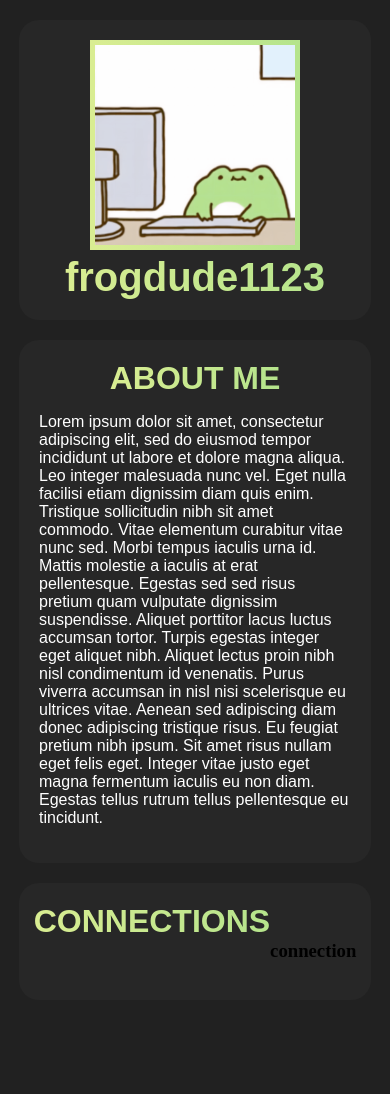
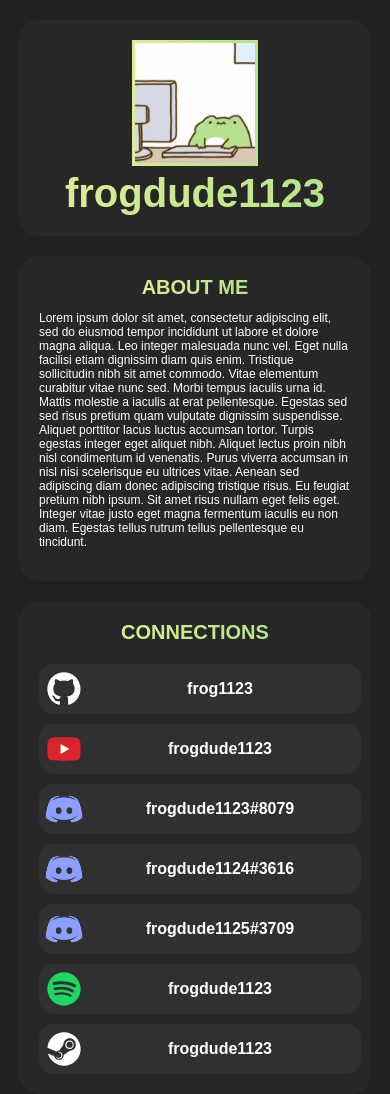
Before and after one commit to frog1123/profile-page, a website: page pages/home/index.html in a window 390 px wide. Before the commit the page ends 1000 px from the top, so only its background shows below. Drawn offline with Linux system fonts and the light colour scheme.

Commit message:
add styling and mediaqueries

```diff
--- a/pages/home/index.html
+++ b/pages/home/index.html
@@ -7,6 +7,8 @@
   <meta name="viewport" content="width=device-width, initial-scale=1.0">
   <title>frogdude1123</title>
   <link rel="stylesheet" href="./styles.css">
+  <link rel="stylesheet" href="./mq.css">
+  <script src="./index.js" async></script>
 </head>
 
 <body>
@@ -18,7 +20,7 @@
   </div>
   <div class="container">
     <div id="about-me-text-container">
-      <h2 class="title-text"><span class="gradient-text">ABOUT ME</span></h1>
+      <h2 class="title-text"><span class="gradient-text">ABOUT ME</span></h2>
       <p>
         Lorem ipsum dolor sit amet, consectetur adipiscing elit, sed do eiusmod tempor incididunt ut labore et dolore
         magna aliqua. Leo integer malesuada nunc vel. Eget nulla facilisi etiam dignissim diam quis enim. Tristique
@@ -36,11 +38,38 @@
       </p>
     </div>
   </div>
-  <div class="container">
-    <h2 class="title-text"><span class="gradient-text title-text">CONNECTIONS</span></h1>
+  <div id="connections-container-container" class="container">
+    <h2 class="title-text"><span class="gradient-text title-text">CONNECTIONS</span></h2>
+    <div id="connections-container">
+      <div id="_github" class="connection-container linked-social">
+        <img src='./assets/svg/github_icon.svg' />
+        <h3>frog1123</h3>
+      </div>
+      <div id="_youtube" class="connection-container linked-social">
+        <img src='./assets/svg/youtube_icon.svg' />
+        <h3>frogdude1123</h3>
+      </div>
       <div class="connection-container">
-        <img />
-        <h3>connection</h3>
+        <img src='./assets/images/discord_icon.png' />
+        <h3>frogdude1123#8079
+        </h3>
+      </div>
+      <div class="connection-container">
+        <img src='./assets/images/discord_icon.png' />
+        <h3>frogdude1124#3616</h3>
+      </div>
+      <div class="connection-container">
+        <img src='./assets/images/discord_icon.png' />
+        <h3>frogdude1125#3709</h3>
+      </div>
+      <div id="_spotify" class="connection-container linked-social">
+        <img src='./assets/svg/spotify_icon.svg' />
+        <h3>frogdude1123</h3>
+      </div>
+      <div id="_steam" class="connection-container linked-social">
+        <img src='./assets/svg/steam_icon.svg' />
+        <h3>frogdude1123</h3>
+      </div>
     </div>
   </div>
 </body>
--- /dev/null
+++ b/pages/home/index.js
@@ -0,0 +1,13 @@
+const socials = {
+  links: {
+    youtube: 'https://www.youtube.com/channel/UCNTeMcd7BDOuNrVf1yRGZlA',
+    github: 'https://github.com/frog1123',
+    spotify: 'https://open.spotify.com/user/ckenvyd4xokwet9bbir3hfxn9?si=bbda1b6ab230463b',
+    steam: 'https://steamcommunity.com/id/frogdude1123'
+  }
+};
+
+document.getElementById('_github').onclick = () => window.open(socials.links.github, '_blank');
+document.getElementById('_youtube').onclick = () => window.open(socials.links.youtube, '_blank');
+document.getElementById('_spotify').onclick = () => window.open(socials.links.spotify, '_blank');
+document.getElementById('_steam').onclick = () => window.open(socials.links.steam, '_blank');
--- /dev/null
+++ b/pages/home/mq.css
@@ -0,0 +1,62 @@
+@media screen and (max-width: 850px) {
+  .connection-container img {
+    width: 40px;
+    height: 40px;
+  }
+
+  .connection-container h3 {
+    font-size: 22px;
+  }
+}
+
+@media screen and (max-width: 700px) {
+  #pfp-container img {
+    border-width: 3px;
+    width: 140px;
+    height: 140px;
+  }
+
+  p {
+    font-size: 14px;
+  }
+
+  #connections-container {
+    grid-template-columns: 100%;
+    grid-gap: 10px;
+  }
+}
+
+@media screen and (max-width: 500px) {
+  #pfp-container img {
+    border-width: 3px;
+    width: 120px;
+    height: 120px;
+  }
+
+  .title-text {
+    font-size: 20px;
+  }
+
+  p {
+    font-size: 12px;
+  }
+
+  .connection-container h3 {
+    font-size: 16px;
+  }
+}
+
+@media screen and (max-width: 320px) {
+  #pfp-container img {
+    width: 100px;
+    height: 100px;
+  }
+
+  #pfp-container h1 {
+    font-size: 24px;
+  }
+
+  #connections-container {
+    grid-template-columns: 100%;
+  }
+}
--- a/pages/home/styles.css
+++ b/pages/home/styles.css
@@ -7,9 +7,15 @@ html {
 
 h1,
 h2,
+h3,
 p {
   font-family: Arial, Helvetica, sans-serif;
   color: #fff;
+}
+
+button,
+.linked-social {
+  cursor: pointer;
 }
 
 .gradient-text {
@@ -71,5 +77,42 @@ p {
   place-items: center;
 }
 
+#connections-container-container {
+  display: grid;
+  grid-template-columns: 100%;
+  place-items: center;
+}
+
+#connections-container {
+  display: grid;
+  grid-template-columns: 45% 45%;
+  grid-gap: 20px;
+  width: 100%;
+  justify-content: space-evenly;
+  margin-top: 20px;
+}
+
 .connection-container {
+  display: grid;
+  place-items: center;
+  grid-template-columns: max-content auto;
+  background-color: #303030;
+  padding: 5px;
+  border-radius: 15px;
+  width: 100%;
+  transition: 0.25s;
 }
+
+.connection-container:hover {
+  background-color: #2b2b2b;
+}
+
+.connection-container img {
+  width: 50px;
+  height: 50px;
+}
+
+.connection-container h3 {
+  font-size: 26px;
+  margin: 0;
+}
```
Also changed, not shown: pages/home/assets/images/discord_icon.png (added), pages/home/assets/svg/github_icon.svg (added), pages/home/assets/svg/spotify_icon.svg (added), pages/home/assets/svg/steam_icon.svg (added), pages/home/assets/svg/youtube_icon.svg (added). Lines whose indentation alone changed are shown as unchanged.
